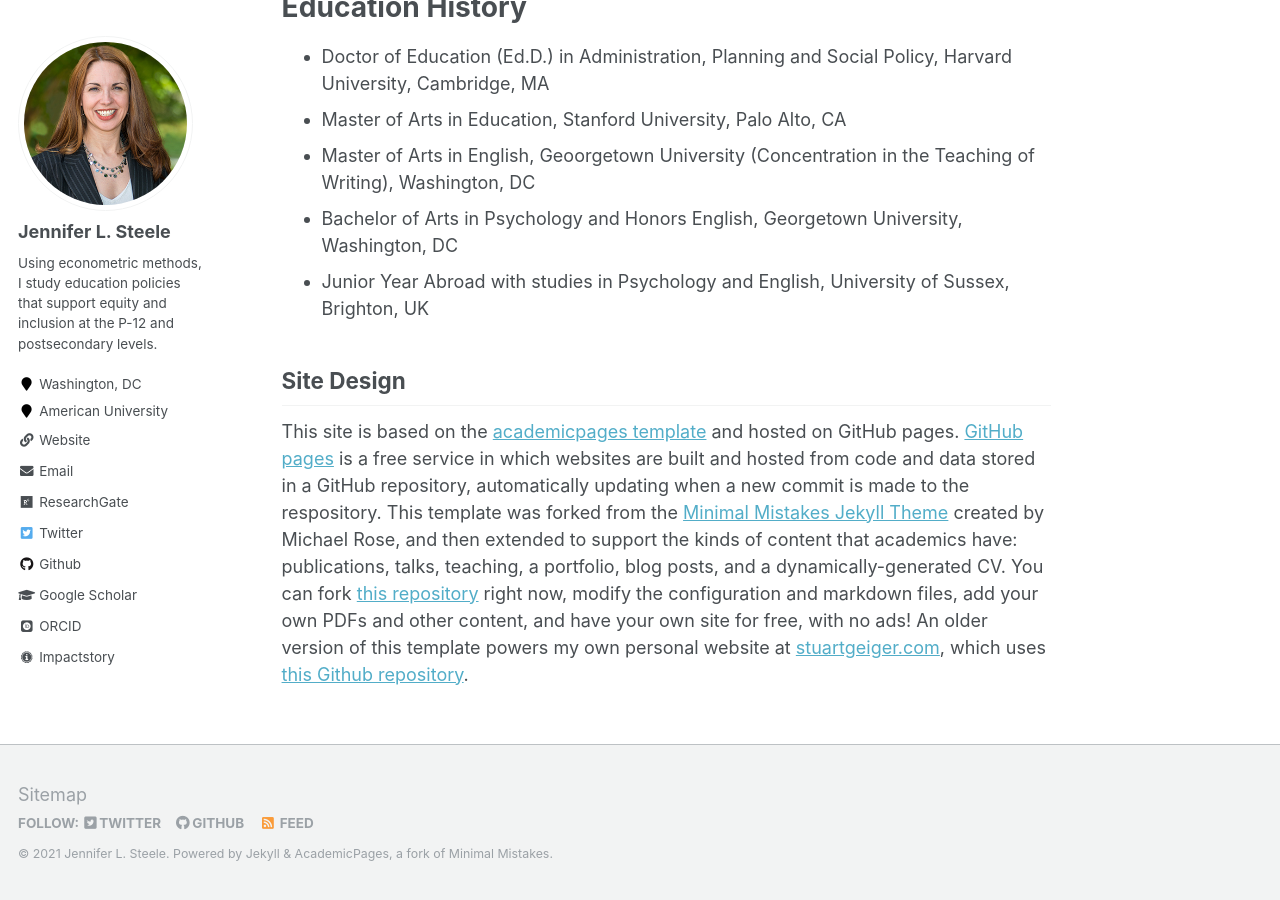
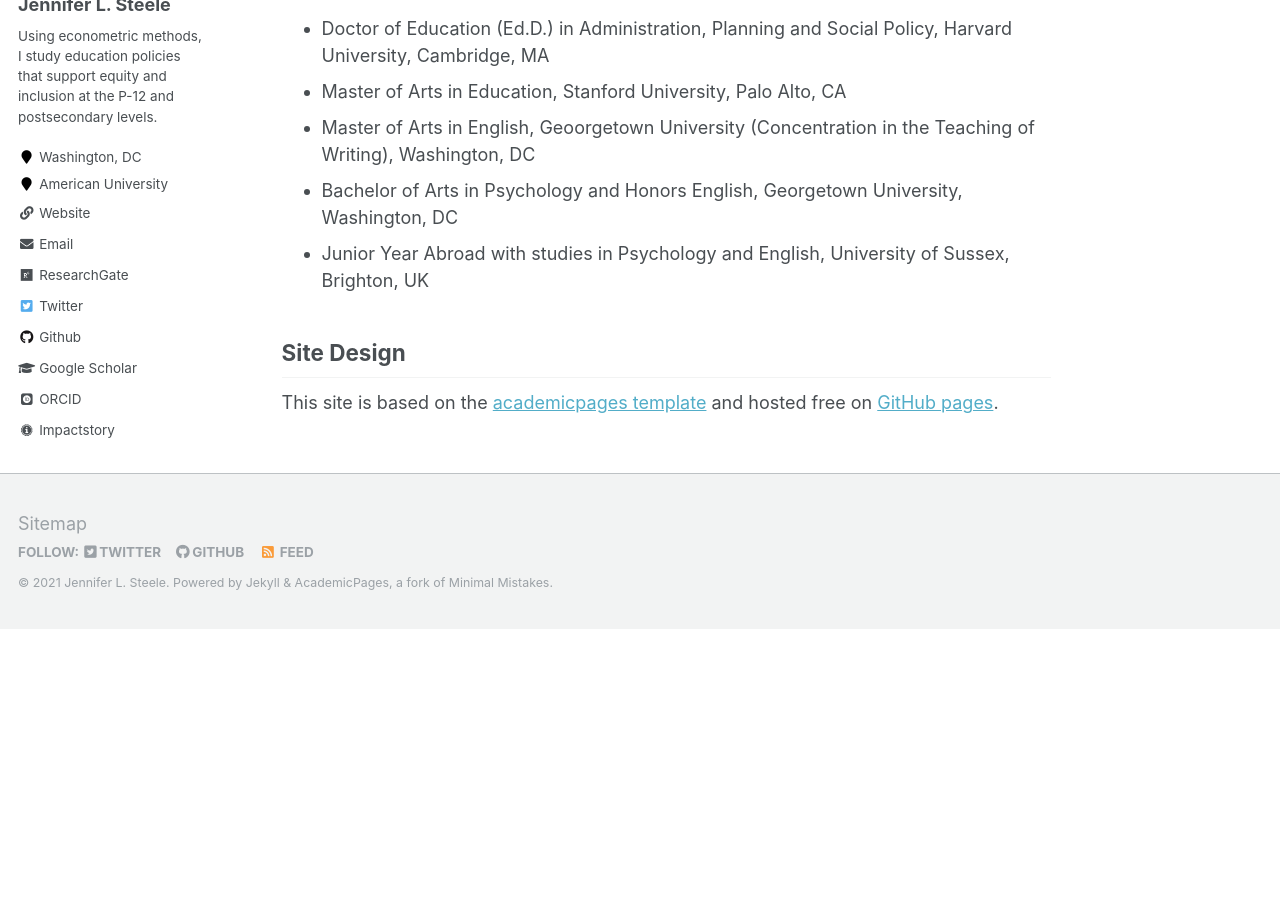
Before and after one commit to jensteele1/jensteele1.github.io, a Jekyll site: the page built from _pages/about.md, in a window 1280 px wide and 900 px high, scrolled down 1729 px. Built offline with Jekyll 4.4.1, drawn with Linux system fonts in a browser that asks for light colours; some web fonts are replaced; after the commit the page ends 2358 px from its top, so only the background shows below that; some of the changed lines change nothing that is shown; some of the changed text lies outside the part shown.

Commit message:
Update about.md

```diff
--- a/_pages/about.md
+++ b/_pages/about.md
@@ -1,14 +1,14 @@
 ---
 permalink: /
-title: "About Me"
-excerpt: "About me"
+title: ""
+excerpt: ""
 author_profile: true
 redirect_from:
   - /about/
   - /about.html
 ---
 
-Research
+Research Highlights
 ======
 My work focuses on improving the equity of educational and career opportunities through evidence-based approaches. Methodologically, my work has focused on using econometric methods that yield causal estimates of what works in education.
 One current project focuses on the role that information disparities play in the transition from secondary to postsecondary education and the workforce.
@@ -51,4 +51,4 @@
 
 Site Design
 ------
-This site is based on the [academicpages template](https://github.com/academicpages/academicpages.github.io) and hosted on GitHub pages. [GitHub pages](https://pages.github.com) is a free service in which websites are built and hosted from code and data stored in a GitHub repository, automatically updating when a new commit is made to the respository. This template was forked from the [Minimal Mistakes Jekyll Theme](https://mmistakes.github.io/minimal-mistakes/) created by Michael Rose, and then extended to support the kinds of content that academics have: publications, talks, teaching, a portfolio, blog posts, and a dynamically-generated CV. You can fork [this repository](https://github.com/academicpages/academicpages.github.io) right now, modify the configuration and markdown files, add your own PDFs and other content, and have your own site for free, with no ads! An older version of this template powers my own personal website at [stuartgeiger.com](http://stuartgeiger.com), which uses [this Github repository](https://github.com/staeiou/staeiou.github.io).
+This site is based on the [academicpages template](https://github.com/academicpages/academicpages.github.io) and hosted free on [GitHub pages](https://pages.github.com).
```
